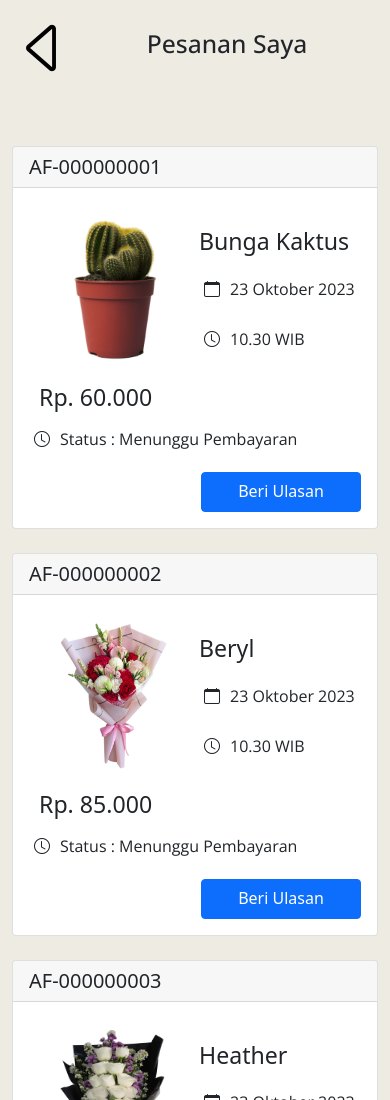
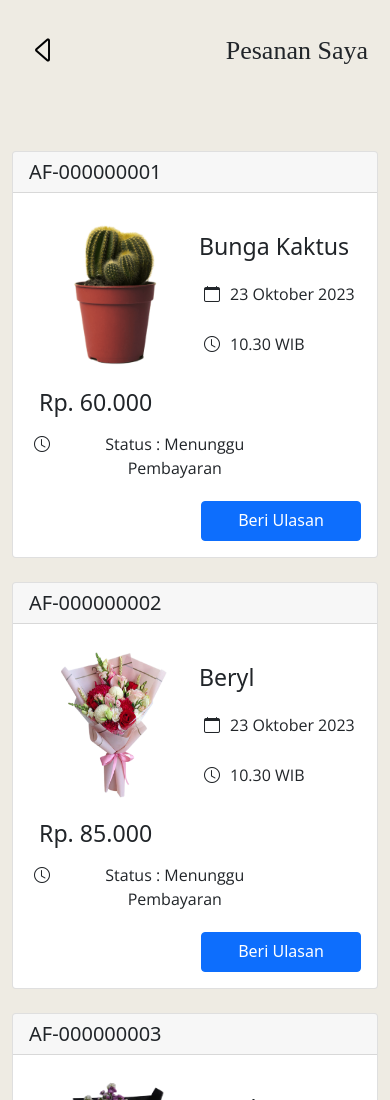
Before and after one commit to fikrihaikal20/atha-flora, a website: page pesanan-saya.html in a window 390 px wide. Shown: the top 1100 px of the page. Drawn offline with nearby package versions, Linux system fonts and the light colour scheme; a web font is replaced by a local one.

Commit message:
fix header

```diff
--- a/css/akun.css
+++ b/css/akun.css
@@ -25,7 +25,8 @@ h3, p, h2, h1{
   height: auto;
 }
 
-.logo-judul{
+.logo-
+{
   margin-right: 80px;
 }
 /* #MENU,
@@ -40,6 +41,13 @@ h3, p, h2, h1{
   text-align: center;
   font-family: "openSans";
   font-size: 60px;
+  margin: 35px auto;
+}
+
+.judul {
+  text-align: center;
+  font-family: "openSans";
+  font-size: 48px;
   margin: 35px auto;
 }
 
@@ -178,7 +186,8 @@ hr.h-color {
 
 
 .kotak {
-  margin-left: 250px;
+  width: 50%;
+  /* margin-left: 250px; */
 }
 
 .ulasan {
@@ -187,10 +196,26 @@ hr.h-color {
 
 }
 
+.bi-caret-left {
+  font-size: 4rem;
+}
+
+
 @media (max-width: 576px) {
   .kotak {
+    width: 80%;
     margin-left: 0px;
   }
+  .judul {
+    margin-right: 10px;
+    font-size: 26px;
+}
+.icon-caret {
+  margin-top: 10px;
+}
+.bi-caret-left {
+  font-size: 2rem;
+}
 
   .ulasan {
     margin-left: 0px;
--- a/css/katalog.css
+++ b/css/katalog.css
@@ -189,10 +189,23 @@ h3, p, h2, h1{
   font-size: 32px;
 }
 
+.bi-caret-left {
+  font-size: 4rem;
+}
+
+
 @media (max-width: 576px) {
   #logoHome {
     width: 70%;
     margin-top: 5px;
+  }
+
+  .bi-caret-left {
+    font-size: 2rem;
+  }
+
+  .icon-caret {
+    margin-top: 10px;
   }
 
   .logo-judul{
@@ -218,6 +231,7 @@ h3, p, h2, h1{
     font-size: 15px;
   }
   .judul{
+    margin-right: 0px;
     font-size: 24px;
   }
   .container-teks {
@@ -225,8 +239,8 @@ h3, p, h2, h1{
   }
 
   .judul{
-    margin-right: 130px;
-    margin-top: 45px;
+    /* margin-right: 130px;
+    margin-top: 45px; */
     font-size: 30px;
   }
 
--- a/css/keranjang.css
+++ b/css/keranjang.css
@@ -26,7 +26,7 @@ h3, p, h2, h1{
 }
 
 .bi-list {
-  font-size: 6vw;
+  font-size: 5rem;
 }
 
 .imgClick {
@@ -161,7 +161,12 @@ hr.h-color {
     font-size: 2rem;
   }
 
+    .bi-list {
+    font-size: 12vw;
+   }
+
   .judul {
+    margin-right: 10px;
     font-size: 36px;
   }
 
--- a/css/pembayaran.css
+++ b/css/pembayaran.css
@@ -131,6 +131,7 @@ h3, p, h2, h1{
 
 @media (max-width: 576px) {
     .judul {
+        margin-right: 10px;
         font-size: 26px;
     }
 
--- a/pesanan-saya.html
+++ b/pesanan-saya.html
@@ -25,13 +25,15 @@
 <body>
   <div class="akun">
     <!-- header -->
-    <div class="header container z-1 d-flex justify-content-between">
-      <div>
-        <a href="akun.html"><i class="bi bi-caret-left" style="font-size: 4rem; color: black;"></i></a>
-      </div>
-      <h2 class="judul">Pesanan Saya</h2>
-      <div></div>
-    </div>
+		<div class="Header container z-1 d-flex justify-content-between">
+			<!-- list Menu -->
+
+			<div class="icon-caret">
+				<a href="checkout.html"><i class="bi bi-caret-left"></i></a>
+			</div>
+			<!-- LOGO -->
+			<h2 class="judul">Pesanan Saya</h2>
+		</div>
 
     <div class="container-card container">
       <div class="card col-12 mb-4">
```
Also changed, not shown: KatalogBuket.html (+4 -2 lines), KatalogTanaman.html (+4 -2 lines), keranjang.html (+8 -2 lines), manajemen-akun.html (+9 -7 lines), wishlist.html (+8 -2 lines).
